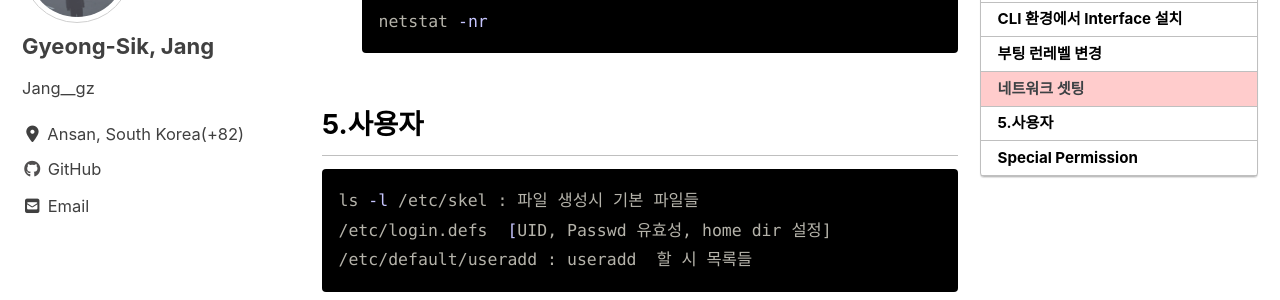
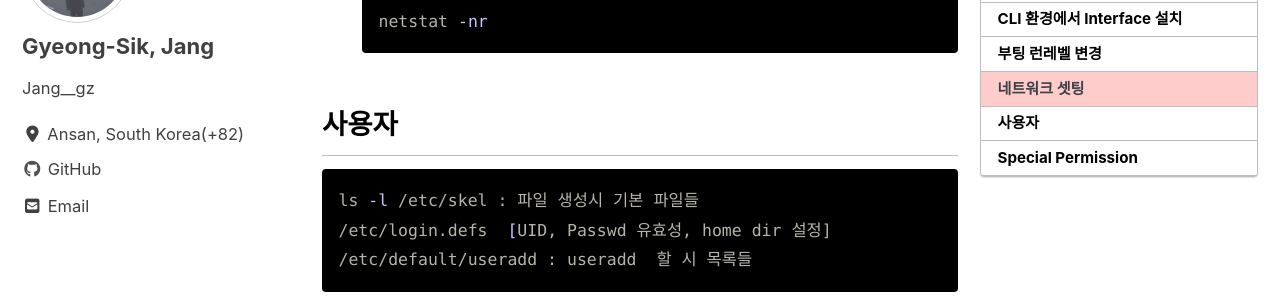
Before and after one commit to JangGyeongSik/JangGyeongSik.github.io, a Jekyll site: the page built from _posts/2019-07-29-post.md, in a window 1280 px wide and 900 px high, scrolled down 1535 px. Shown: the part 153-453 px from the top of the window. Built offline with Jekyll 4.4.1, drawn with Linux system fonts in a browser that asks for light colours; cached includes are drawn as plain includes; nearby versions of some CDN libraries.

Commit message:
Update 2019-07-29-post.md

````diff
--- a/_posts/2019-07-29-post.md
+++ b/_posts/2019-07-29-post.md
@@ -59,7 +59,7 @@ netstat -nr
 
 
 
-## 5.사용자
+## 사용자
 ```bash
 ls -l /etc/skel : 파일 생성시 기본 파일들
 /etc/login.defs  [UID, Passwd 유효성, home dir 설정]
````
